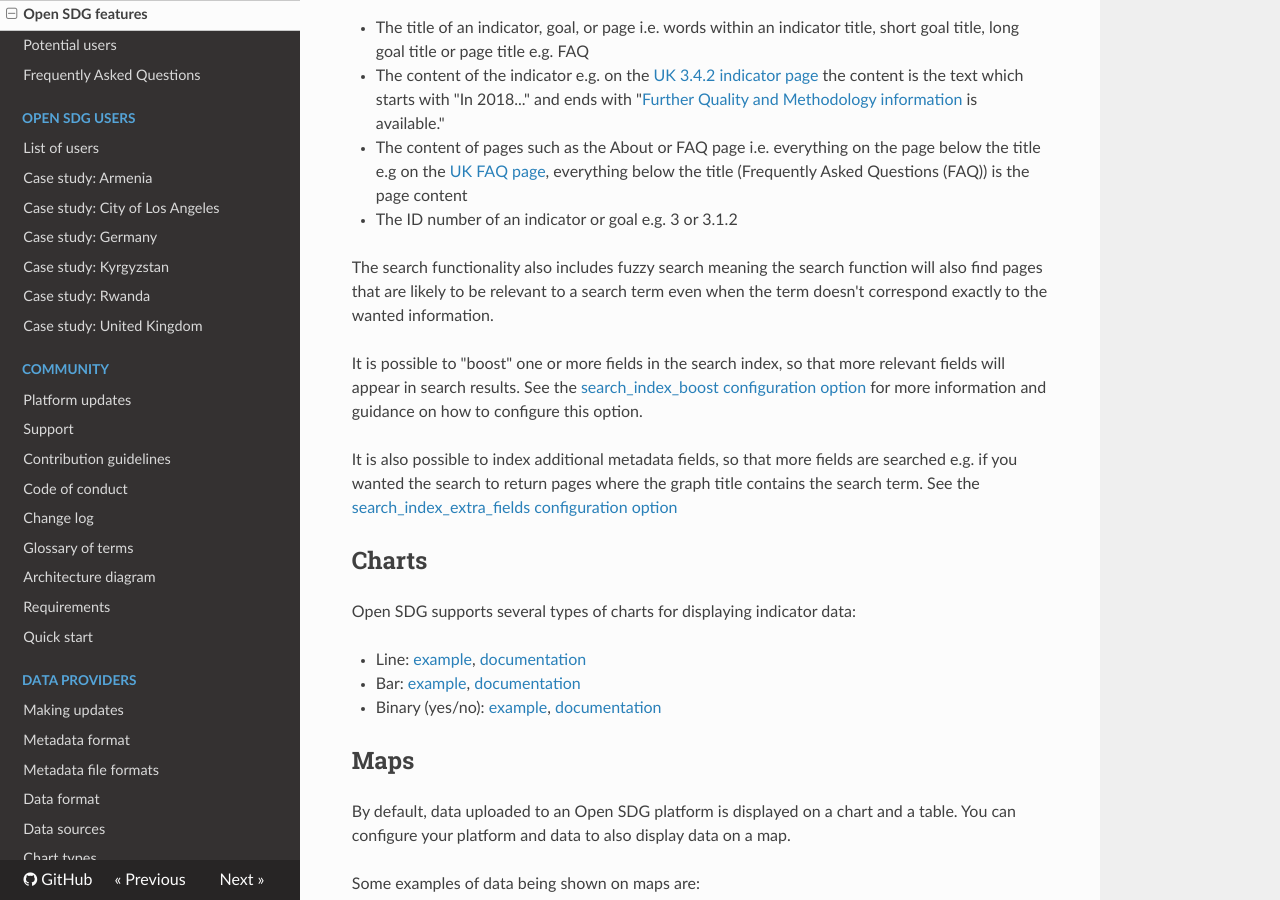
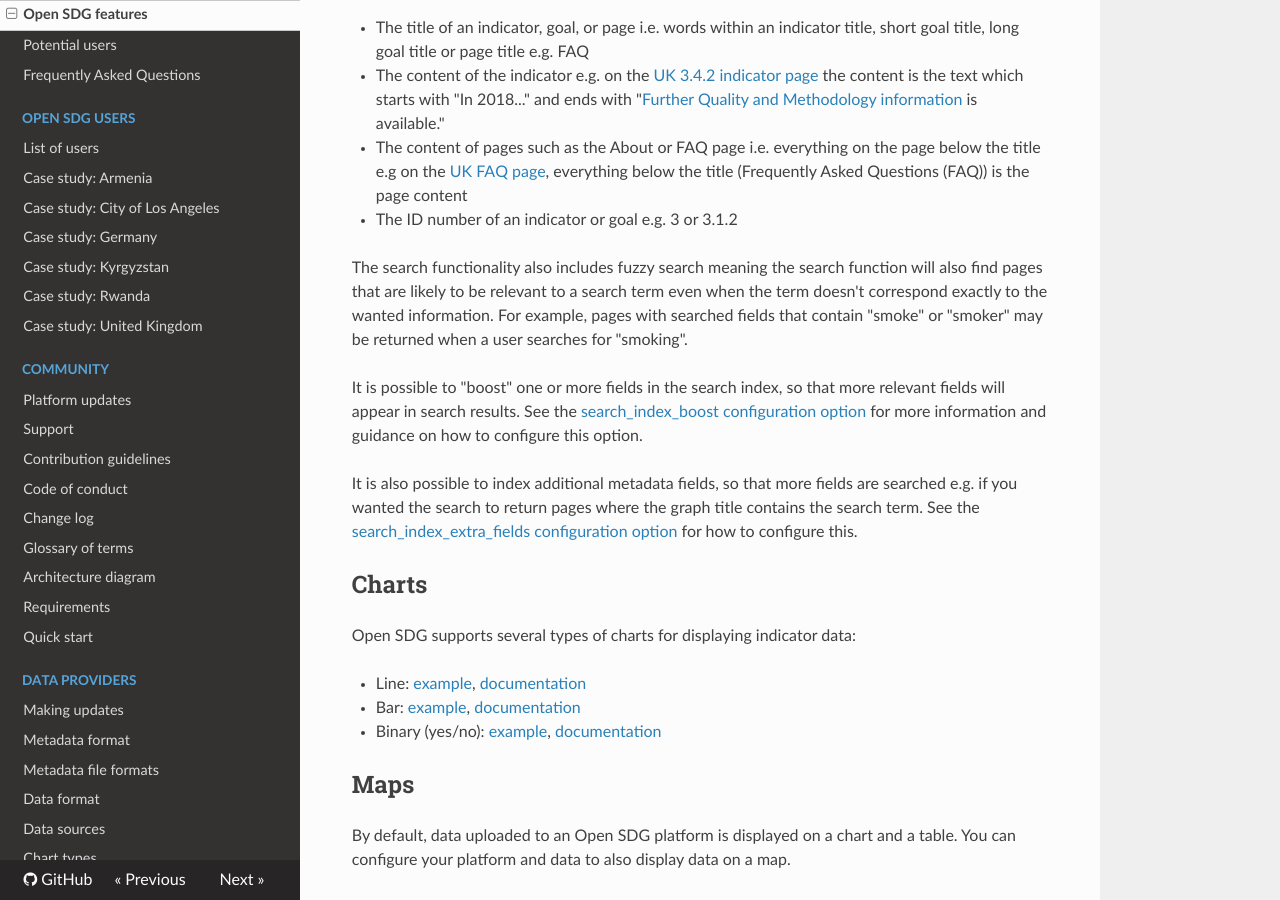
Before and after one commit to open-sdg/open-sdg, an MkDocs documentation site: the page built from docs/open-sdg-features.md, in a window 1280 px wide and 900 px high, scrolled down 840 px. Built offline with MkDocs 1.6.1, drawn with Linux system fonts in a browser that asks for light colours; nearby versions of some CDN libraries; old or Windows-style settings are respelled for this version of MkDocs.

Commit message:
Add example of fuzzy functionality

```diff
--- a/docs/open-sdg-features.md
+++ b/docs/open-sdg-features.md
@@ -24,11 +24,11 @@
 - The content of pages such as the About or FAQ page i.e. everything on the page below the title e.g on the [UK FAQ page](https://sdgdata.gov.uk/faq/), everything below the title (Frequently Asked Questions (FAQ)) is the page content
 - The ID number of an indicator or goal e.g. 3 or 3.1.2
 
-The search functionality also includes fuzzy search meaning the search function will also find pages that are likely to be relevant to a search term even when the term doesn't correspond exactly to the wanted information.
+The search functionality also includes fuzzy search meaning the search function will also find pages that are likely to be relevant to a search term even when the term doesn't correspond exactly to the wanted information. For example, pages with searched fields that contain "smoke" or "smoker" may be returned when a user searches for "smoking".
 
 It is possible to "boost" one or more fields in the search index, so that more relevant fields will appear in search results. See the [search_index_boost configuration option](https://open-sdg.readthedocs.io/en/latest/configuration/#search_index_boost) for more information and guidance on how to configure this option.
 
-It is also possible to index additional metadata fields, so that more fields are searched e.g. if you wanted the search to return pages where the graph title contains the search term. See the [search_index_extra_fields configuration option](https://open-sdg.readthedocs.io/en/latest/configuration/#search_index_extra_fields)
+It is also possible to index additional metadata fields, so that more fields are searched e.g. if you wanted the search to return pages where the graph title contains the search term. See the [search_index_extra_fields configuration option](https://open-sdg.readthedocs.io/en/latest/configuration/#search_index_extra_fields) for how to configure this.
 
 ## Charts
 
```
